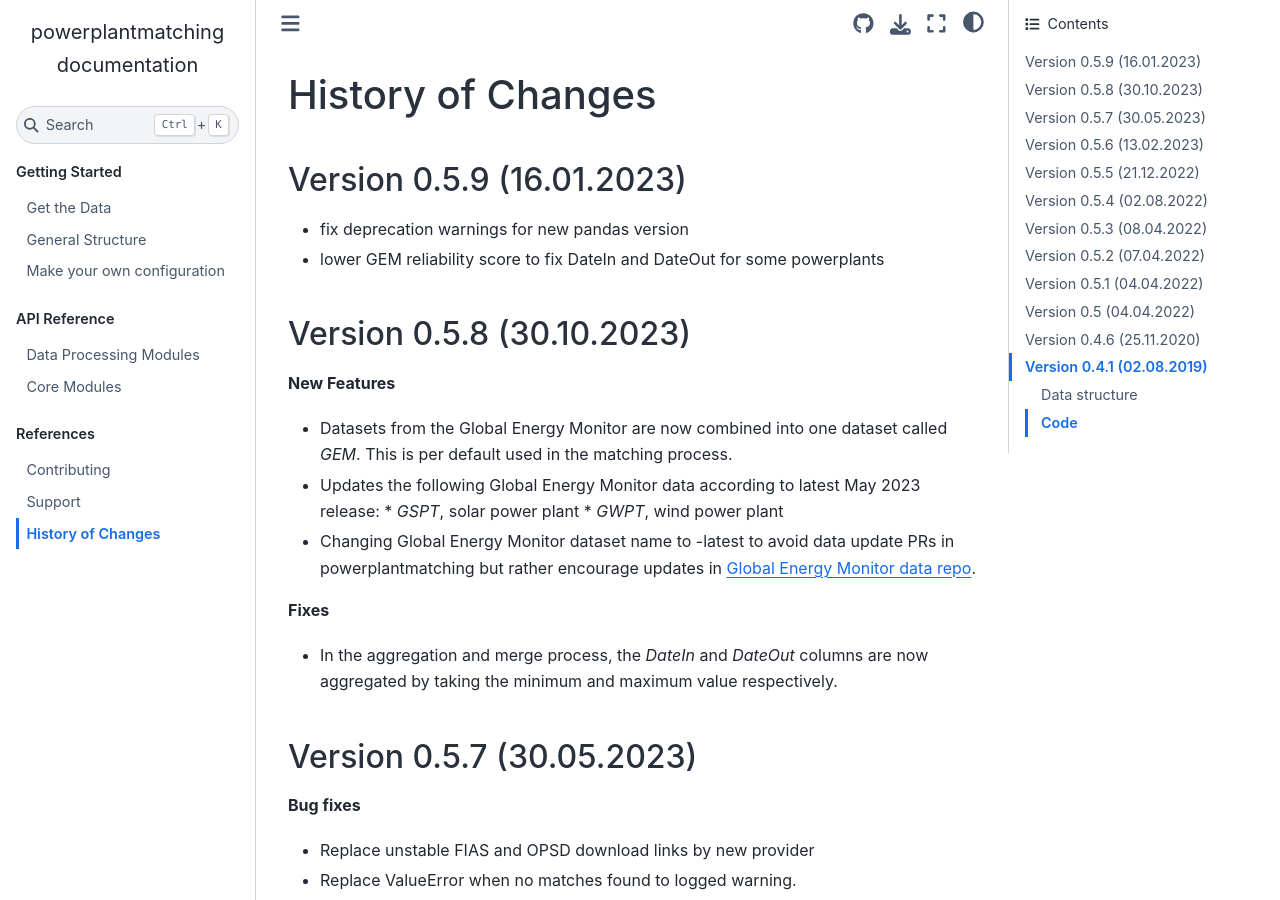
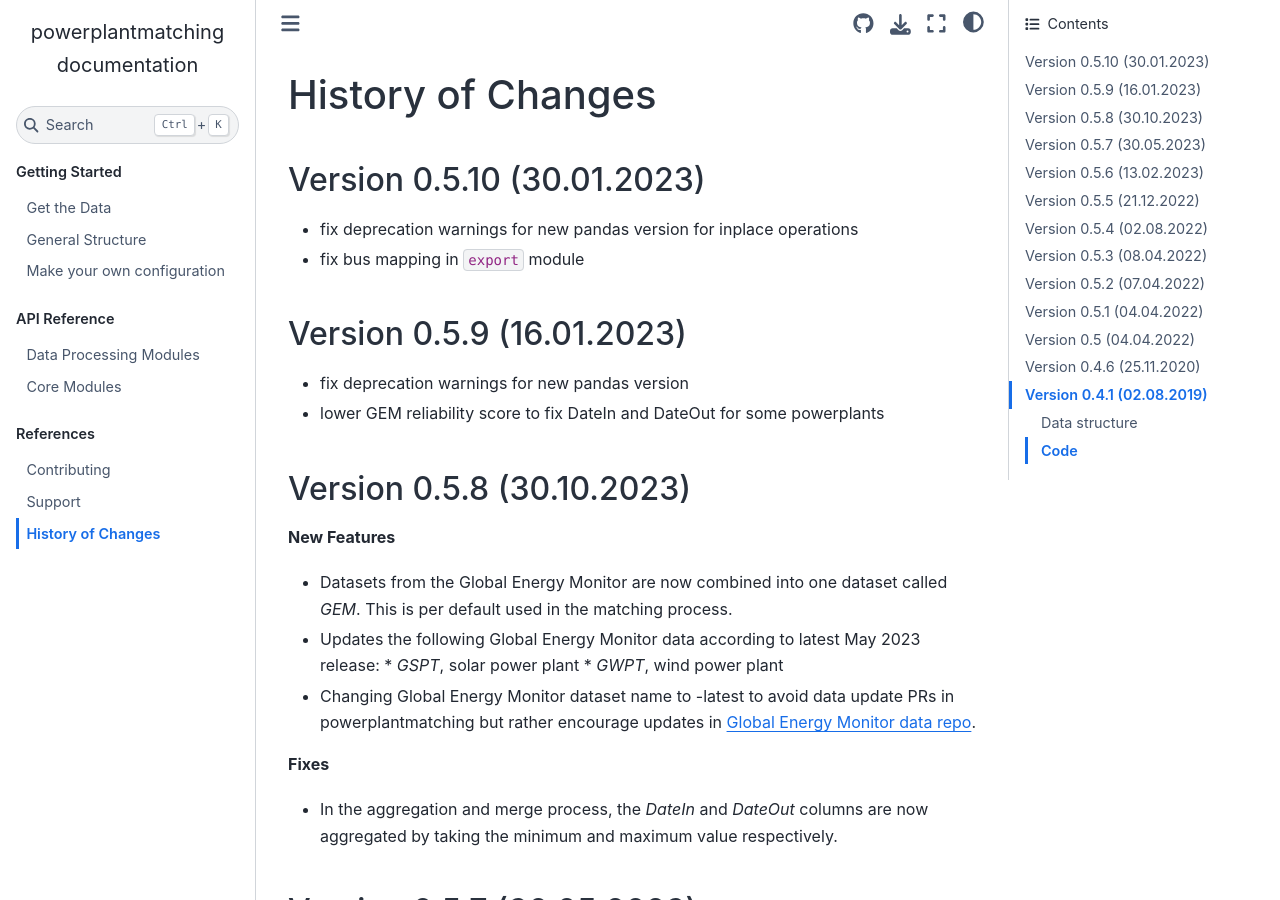
Before and after one commit to PyPSA/powerplantmatching, a Sphinx documentation site: the page built from doc/release-notes.rst, in a window 1280 px wide and 900 px high. Built offline with Sphinx 7.4.7 and the Sphinx Book theme 1.1.4, drawn with Linux system fonts in a browser that asks for light colours; pages that are not in the unit, such as notebooks, are missing from menus.

Commit message:
update release notes

```diff
--- a/doc/release-notes.rst
+++ b/doc/release-notes.rst
@@ -4,6 +4,12 @@ History of Changes
 
 .. Upcoming Version
 .. ----------------
+
+Version 0.5.10 (30.01.2023)
+-------------------------
+
+* fix deprecation warnings for new pandas version for inplace operations
+* fix bus mapping in ``export`` module
 
 Version 0.5.9 (16.01.2023)
 -------------------------
--- a/powerplantmatching/__init__.py
+++ b/powerplantmatching/__init__.py
@@ -24,7 +24,7 @@ power plant databases.
 
 from __future__ import absolute_import
 
-__version__ = "0.5.9"
+__version__ = "0.5.10"
 __author__ = "Fabian Hofmann"
 __copyright__ = "Copyright 2017-2022 Technical University of Berlin"
 # The rough hierarchy of this package is
```
